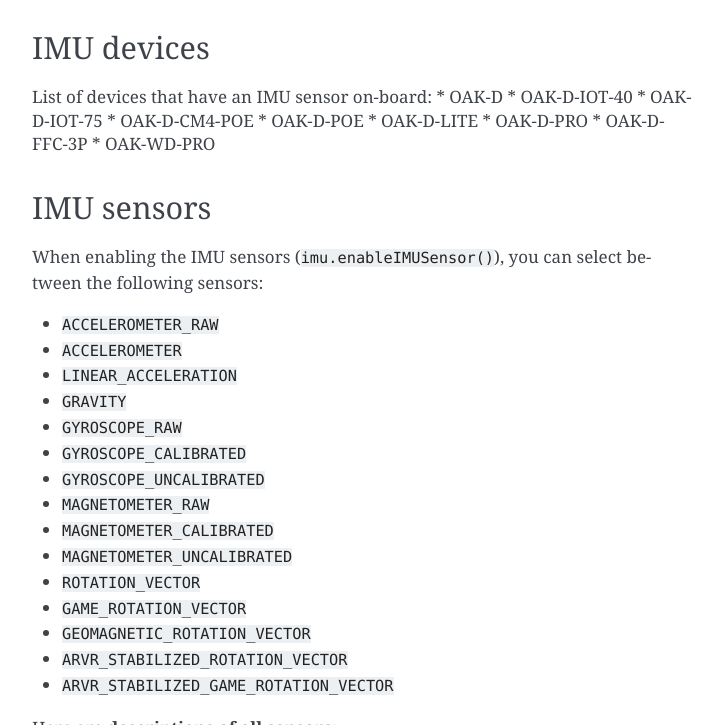
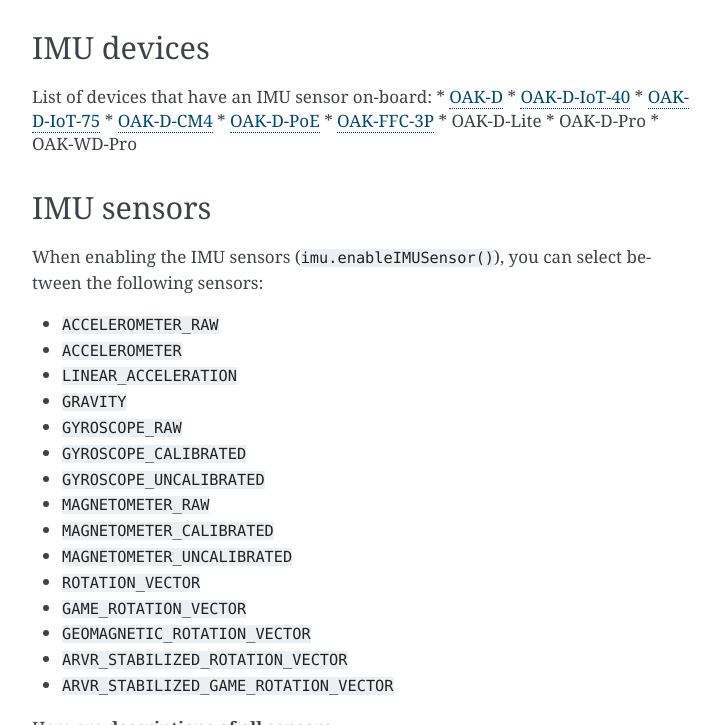
Before and after one commit to luxonis/depthai-python, a Sphinx documentation site: the page built from docs/source/components/nodes/imu.rst, in a window 1280 px wide and 900 px high, scrolled down 953 px, cut to the strip 175-900 px from the top of the window. Shown: the whole strip, without its empty margins (388-1108 px from the left). Built offline with Sphinx 7.4.7, drawn with Linux system fonts in a browser that asks for light colours; pages that are not in the unit, such as notebooks, are missing from menus; the version number could not be read and is left out.

Commit message:
Updated names, added links to HW docs

```diff
--- a/docs/source/components/nodes/imu.rst
+++ b/docs/source/components/nodes/imu.rst
@@ -83,15 +83,15 @@
 ###########
 
 List of devices that have an IMU sensor on-board:
-* OAK-D
-* OAK-D-IOT-40
-* OAK-D-IOT-75
-* OAK-D-CM4-POE
-* OAK-D-POE
-* OAK-D-LITE
-* OAK-D-PRO
-* OAK-D-FFC-3P
-* OAK-WD-PRO
+* `OAK-D <https://docs.luxonis.com/projects/hardware/en/latest/pages/BW1098OAK.html>`__
+* `OAK-D-IoT-40 <https://docs.luxonis.com/projects/hardware/en/latest/pages/DM1092.html>`__
+* `OAK-D-IoT-75 <https://docs.luxonis.com/projects/hardware/en/latest/pages/DM1098OBC.html>`__
+* `OAK-D-CM4 <https://docs.luxonis.com/projects/hardware/en/latest/pages/DM1097.html>`__
+* `OAK-D-PoE <https://docs.luxonis.com/projects/hardware/en/latest/pages/SJ2088POE.html>`__
+* `OAK-FFC-3P <https://docs.luxonis.com/projects/hardware/en/latest/pages/DM1090.html>`__
+* OAK-D-Lite
+* OAK-D-Pro
+* OAK-WD-Pro
 
 
 IMU sensors
```
